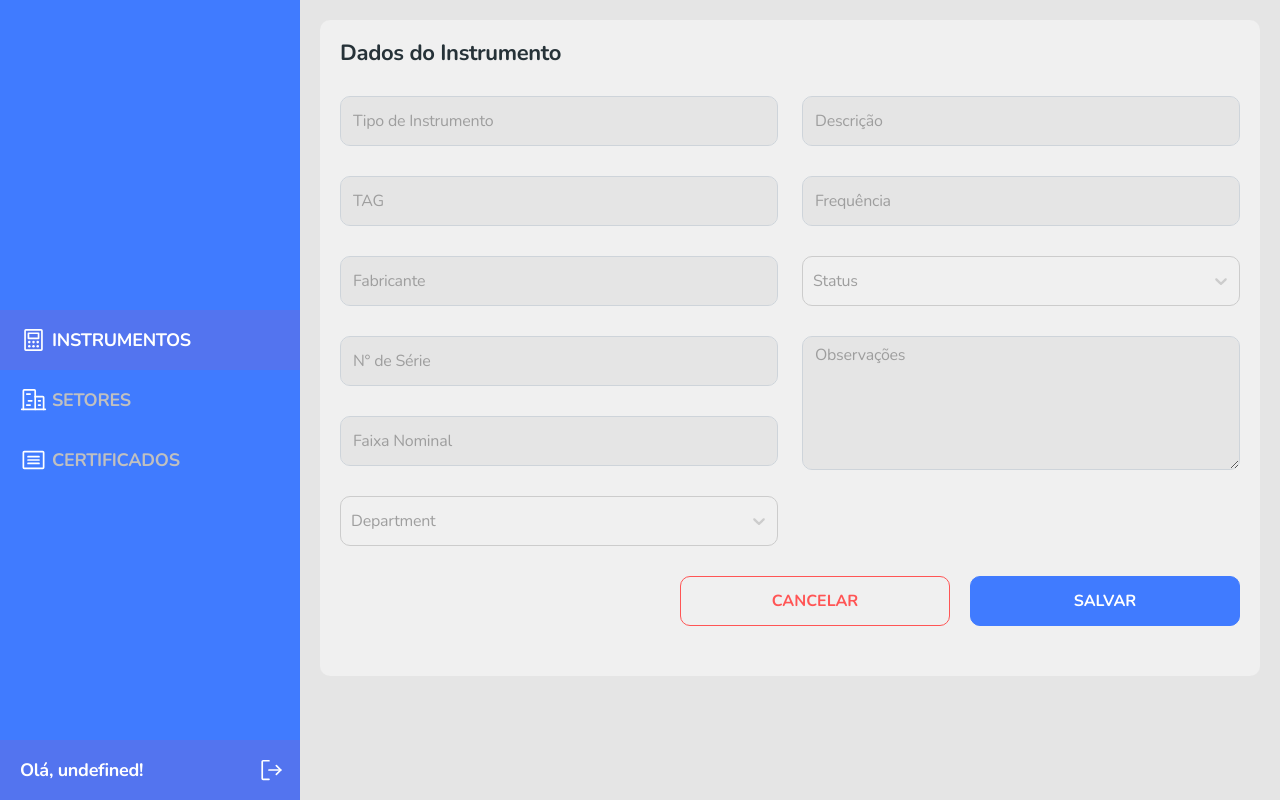
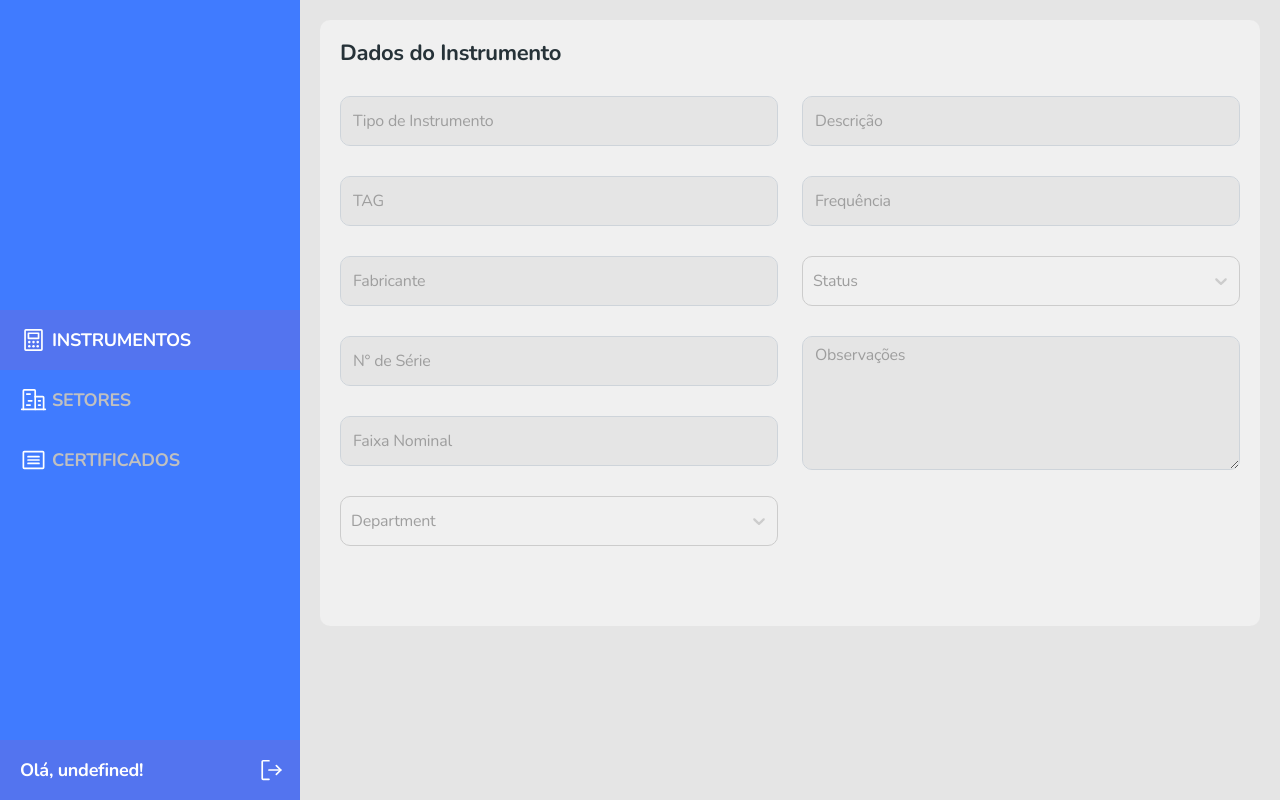
Before and after one commit to zaqueurodrigues/esmetrology, a React (Create React App) app in the folder frontweb/: page /instruments/1 in a window 1280 px wide. Built offline with nearby package versions, Linux system fonts and the light colour scheme; no server answers.

Commit message:
Button SAVE and CANCEL for Admin

```diff
--- a/frontweb/src/pages/Instrument/InstrumentForm/index.tsx
+++ b/frontweb/src/pages/Instrument/InstrumentForm/index.tsx
@@ -9,6 +9,7 @@ import { requestBackend } from "util/requests";
 import { useEffect, useState } from 'react';
 import Select, { ActionMeta } from "react-select";
 import './styles.css';
+import { hasAnyRoles } from "util/auth";
 
 type UrlParams = {
     instrumentId: string;
@@ -261,11 +262,13 @@ const InstrumentForm = () => {
                                     className="base-input form-control h-auto"
                                 />
                             </div>
-
-                            <div className="instrument-form-buttons-container">
-                                <button className="btn btn-outline-danger instrument-form-button" onClickCapture={handleCancel}>CANCELAR</button>
-                                <button className="btn btn-primary instrument-form-button text-white">SALVAR</button>
-                            </div>
+                            {
+                                hasAnyRoles(['ROLE_ADMIN']) &&
+                                <div className="instrument-form-buttons-container">
+                                    <button className="btn btn-outline-danger instrument-form-button" onClickCapture={handleCancel}>CANCELAR</button>
+                                    <button className="btn btn-primary instrument-form-button text-white">SALVAR</button>
+                                </div>
+                            }
                         </div>
                     </form>
                 </div>
```
